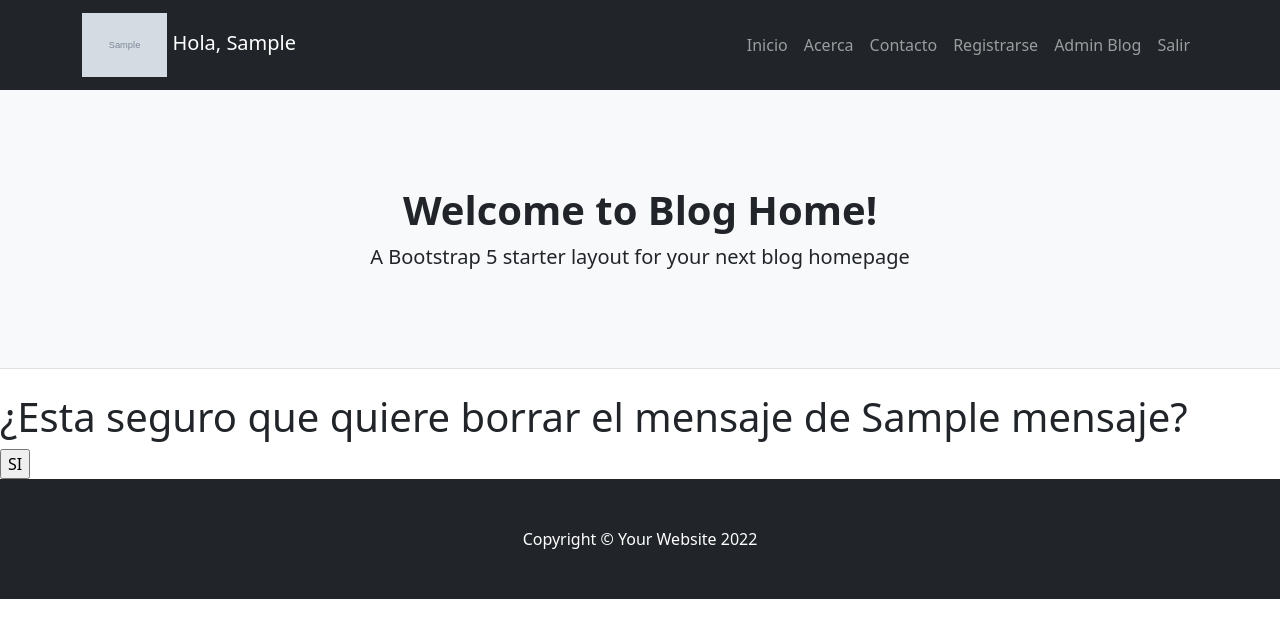
After one commit to LeanDelgado92/Mi-Primer-ABM, a Django app: page /ProyectoFinal/mensajes/1/borrar/ in a window 1280 px wide. The commit adds this page. Shown: the top 638 px of the page. Run offline with Django 4.2, Linux system fonts and the light colour scheme; a user stored in the database is signed in; tables that the repository leaves empty hold one stand-in row (values such as "Sample post"); grey boxes marked "Sample" are stand-in pictures; some libraries are stand-ins or nearby versions.

Commit message:
Mi proyecto Coder

```diff
--- a/ProyectoFinal/templates/ProyectoFinal/base.html
+++ b/ProyectoFinal/templates/ProyectoFinal/base.html
@@ -19,9 +19,9 @@
                 <a class="navbar-brand" href="{% url 'ProyectoFinal-Index' %}">
                     <img src = "{{ user.avatar.imagen.url }}" height = "64">
                     {% if user.is_authenticated %}
-                        Hola, {{user.first_name}} |
+                        Hola, {{user.first_name}}
                     {% endif %}
-                    Start Bootstrap
+
                 </a>
                 <button class="navbar-toggler" type="button" data-bs-toggle="collapse" data-bs-target="#navbarSupportedContent" aria-controls="navbarSupportedContent" aria-expanded="false" aria-label="Toggle navigation"><span class="navbar-toggler-icon"></span></button>
                 <div class="collapse navbar-collapse" id="navbarSupportedContent">
@@ -29,7 +29,6 @@
                         <li class="nav-item"><a class="nav-link" href="{% url 'ProyectoFinal-Index' %}">Inicio</a></li>
                         <li class="nav-item"><a class="nav-link" href="#!">Acerca</a></li>
                         <li class="nav-item"><a class="nav-link" href="{% url 'ProyectoFinal-Mensajes-Crear' %}">Contacto</a></li>
-                        <li class="nav-item"><a class="nav-link" aria-current="page" href="#">Blog</a></li>
                         <li class="nav-item"><a class="nav-link" href="{% url 'ProyectoFinal-SignUp' %}">Registrarse</a></li>
 
                         {% if user.is_authenticated %}
--- /dev/null
+++ b/ProyectoFinal/templates/ProyectoFinal/mensaje_confirm_delete.html
@@ -0,0 +1,10 @@
+{% extends 'ProyectoFinal/base.html' %}
+
+{% block contenido %}
+<h1>¿Esta seguro que quiere borrar el mensaje de {{mensaje.nombre}}?</h1>
+<form method="POST">
+    {% csrf_token %}
+    {{ form.as_p }}
+    <input type="submit" value="SI">
+</form>
+{% endblock %}
--- a/ProyectoFinal/templates/ProyectoFinal/mensaje_list.html
+++ b/ProyectoFinal/templates/ProyectoFinal/mensaje_list.html
@@ -7,6 +7,7 @@
     <li>
         {{mensaje.enviado_el}} - - {{mensaje.email}} - - {{mensaje.nombre}}
         <a href = "{% url 'ProyectoFinal-Mensajes-Detalle' mensaje.id %}">Ver</a>
+        <a href = "{% url 'ProyectoFinal-Mensajes-Borrar' mensaje.id %}">Borrar</a>
     </li>
 {% endfor %}
 </ul>
--- a/ProyectoFinal/views.py
+++ b/ProyectoFinal/views.py
@@ -45,7 +45,7 @@
     next_page = reverse_lazy ('ProyectoFinal-Listar')
 
 class UserLogout (LogoutView):
-    next_page = reverse_lazy ('ProyectoFinal-Listar')
+    next_page = reverse_lazy ('ProyectoFinal-Index')
 
 class AvatarActualizar (UpdateView):
     model = Avatar
--- /dev/null
+++ b/main.py
@@ -0,0 +1 @@
+print ("Hola mundo!")
--- a/project/urls.py
+++ b/project/urls.py
@@ -20,7 +20,7 @@
 from ProyectoFinal.views import (index, PostDetalle, PostListar, PostCrear, PostBorrar,
                                 PostActualizar, UserSignUp, UserLogin, UserLogout,
                                 AvatarActualizar, UserActualizar, MensajeListar,
-                                MensajeCrear, MensajeDetalle)
+                                MensajeCrear, MensajeDetalle, MensajeBorrar)
 from django.contrib.admin.views.decorators import staff_member_required
 
 
@@ -40,7 +40,7 @@
     path('ProyectoFinal/mensajes/crear/', MensajeCrear.as_view(), name = "ProyectoFinal-Mensajes-Crear"),
     path('ProyectoFinal/mensajes/listar/', MensajeListar.as_view(), name = "ProyectoFinal-Mensajes-Listar"),
     path('ProyectoFinal/mensajes/<int:pk>/detalle/', MensajeDetalle.as_view(), name = "ProyectoFinal-Mensajes-Detalle"),
-
+    path('ProyectoFinal/mensajes/<int:pk>/borrar/', MensajeBorrar.as_view(), name = "ProyectoFinal-Mensajes-Borrar"),
 ]
 
 urlpatterns += static (settings.MEDIA_URL, document_root = settings.MEDIA_ROOT)
```
Also changed, not shown: README.md, media/avatares/IMG_5706_XUK8CrF.jpg (added), media/avatares/IMG_5706_sQ5u9QJ.jpg (added), media/avatares/Transparent_Sasaki_Haise_by_Background-chan_on_DeviantArt_IPAIIwL.png (added), media/avatares/d8vpuv2-cd9e5c4a-7685-454d-9f46-6e5dcf463e4f.png (added), media/avatares/received_3303527266601060_aXuWoA2.jpeg (added), media/posteos/41271-kimetsu-no-yaiba.jpg (added), media/posteos/81WIbh05wOS._AC_SL1500__6nJU07r.jpg (added), media/posteos/a0f5a2a071c8462acde51a3d7b5ce0af_vmh9AuH.gif (added), media/posteos/d5f07a5b-7c18-4e1f-9e9c-91e6d6e156df_16-9-discover-aspect-ratio_default_0.jpg (added), media/posteos/received_3303527266601060_cirvafM.jpeg (added), 1 other file.
